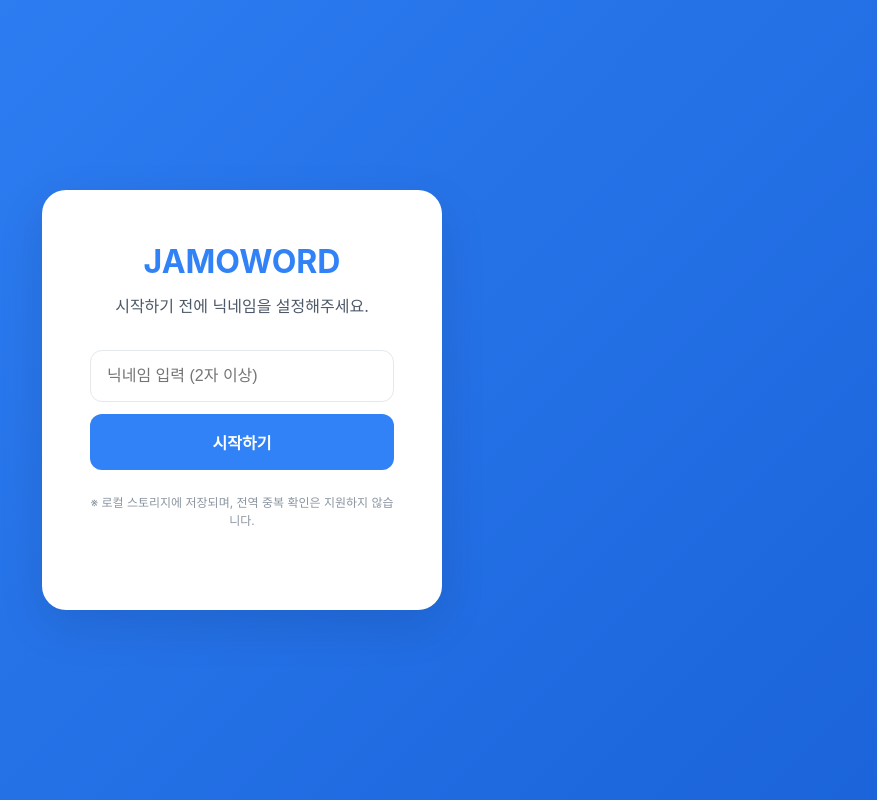
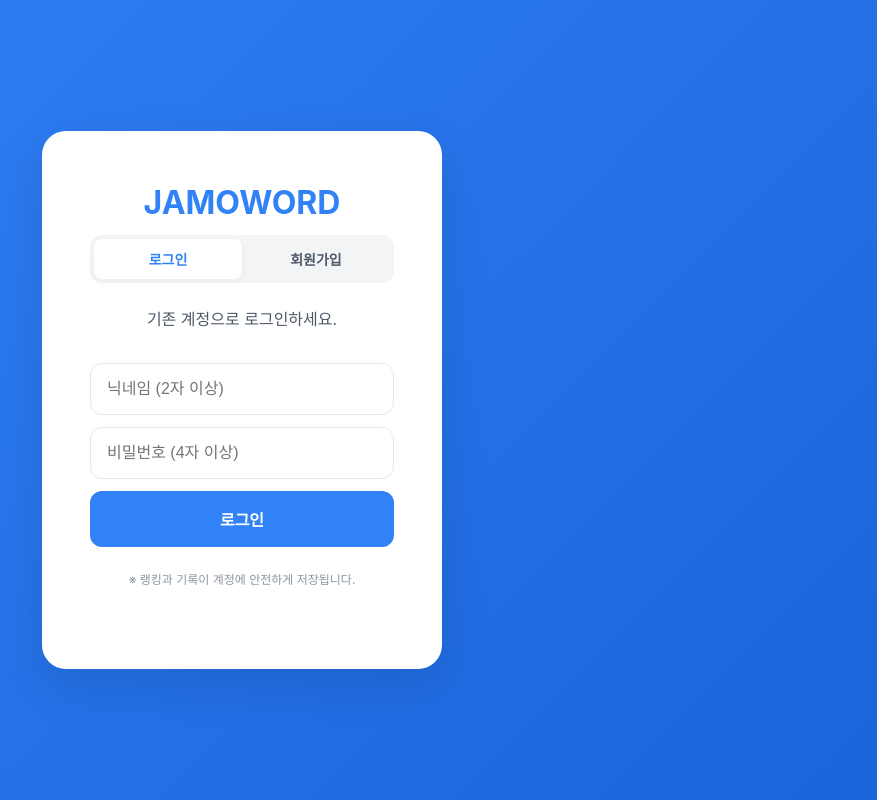
Before and after one commit to TheSkyEmbraces/jamoword, a React (Create React App) app: page / in a window 1280 px wide. Shown: the whole page, without its empty margins (398-1275 px from the left). Built offline with nearby package versions, Linux system fonts and the light colour scheme.

Commit message:
회원가입, 로그인 기능 추가

```diff
--- a/api/db.js
+++ b/api/db.js
@@ -24,5 +24,8 @@ export async function connectToDatabase() {
   await collection.createIndex({ timestamp: 1 });
   await collection.createIndex({ nickname: 1, type: 1, size: 1 });
 
+  const usersCollection = db.collection('users');
+  await usersCollection.createIndex({ nickname: 1 }, { unique: true });
+
   return { client, db };
 }
--- a/package.json
+++ b/package.json
@@ -11,6 +11,7 @@
     "@types/node": "^16.7.13",
     "@types/react": "^19.0.0",
     "@types/react-dom": "^19.0.0",
+    "bcryptjs": "^3.0.3",
     "cors": "^2.8.6",
     "mongodb": "^7.2.0",
     "react": "^19.2.5",
@@ -44,6 +45,7 @@
     ]
   },
   "devDependencies": {
+    "@types/bcryptjs": "^3.0.0",
     "@types/cors": "^2.8.19",
     "@types/mongodb": "^4.0.7",
     "@vercel/node": "^5.7.13"
--- a/src/App.css
+++ b/src/App.css
@@ -169,6 +169,78 @@ body {
   justify-content: center;
   align-items: center;
   border-radius: 50%;
+  position: relative;
+}
+
+.nav-item.profile:hover .logout-tooltip {
+  opacity: 1;
+  visibility: visible;
+  transform: translateX(-50%) translateY(0);
+}
+
+.logout-tooltip {
+  position: absolute;
+  top: 40px;
+  left: 50%;
+  transform: translateX(-50%) translateY(-10px);
+  background: var(--color-text-primary);
+  color: white;
+  padding: 4px 12px;
+  border-radius: 6px;
+  font-size: 11px;
+  font-weight: 600;
+  white-space: nowrap;
+  opacity: 0;
+  visibility: hidden;
+  transition: var(--transition-smooth);
+  pointer-events: none;
+}
+
+.logout-tooltip::after {
+  content: '';
+  position: absolute;
+  top: -4px;
+  left: 50%;
+  transform: translateX(-50%);
+  border-left: 4px solid transparent;
+  border-right: 4px solid transparent;
+  border-bottom: 4px solid var(--color-text-primary);
+}
+
+/* ... existing styles ... */
+
+.auth-tabs {
+  display: flex;
+  background: var(--color-bg-secondary);
+  padding: 4px;
+  border-radius: var(--radius-md);
+  margin-bottom: 24px;
+}
+
+.auth-tabs button {
+  flex: 1;
+  padding: 10px;
+  border: none;
+  background: none;
+  font-weight: 700;
+  font-size: 14px;
+  color: var(--color-text-secondary);
+  cursor: pointer;
+  border-radius: 8px;
+  transition: var(--transition-smooth);
+}
+
+.auth-tabs button.active {
+  background: white;
+  color: var(--color-toss-blue);
+  box-shadow: var(--shadow-low);
+}
+
+.auth-error {
+  color: #ff4b4b;
+  font-size: 13px;
+  font-weight: 600;
+  margin-top: -4px;
 }
 
 /* Dashboard Styles */
--- a/src/App.tsx
+++ b/src/App.tsx
@@ -31,7 +31,9 @@ const API_URL = process.env.NODE_ENV === 'production'
 
 function App() {
   const [userNickname, setUserNickname] = useState<string | null>(localStorage.getItem('jamoword_nickname'));
+  const [authMode, setAuthMode] = useState<'login' | 'signup'>('login');
   const [nicknameInput, setNicknameInput] = useState('');
+  const [passwordInput, setPasswordInput] = useState('');
   const [currentMode, setCurrentMode] = useState<GameMode | null>(null);
   const [gameState, setGameState] = useState<GameState | null>(null);
   const [isRankingOpen, setIsRankingOpen] = useState(false);
@@ -40,10 +42,50 @@ function App() {
   const [isLoadingRankings, setIsLoadingRankings] = useState(false);
   const [personalBest, setPersonalBest] = useState<number>(0);
   const [totalStats, setTotalStats] = useState<{normal: number, timeattack: number, infinite: number}>({normal: 0, timeattack: 0, infinite: 0});
+  const [authError, setAuthError] = useState<string | null>(null);
 
+  const handleAuth = async () => {
+    setAuthError(null);
+    if (nicknameInput.trim().length < 2) {
+      setAuthError('닉네임을 2자 이상 입력해주세요.');
+      return;
+    }
+    if (passwordInput.length < 4) {
+      setAuthError('비밀번호를 4자 이상 입력해주세요.');
+      return;
+    }
 
+    try {
+      const endpoint = authMode === 'login' ? '/auth/login' : '/auth/signup';
+      const response = await fetch(`${API_URL}${endpoint}`, {
+        method: 'POST',
+        headers: { 'Content-Type': 'application/json' },
+        body: JSON.stringify({ nickname: nicknameInput, password: passwordInput }),
+      });
 
-    // Helper: Fetch Personal Best from Server
+      const data = await response.json();
+
+      if (response.ok) {
+        localStorage.setItem('jamoword_nickname', data.nickname);
+        setUserNickname(data.nickname);
+        setNicknameInput('');
+        setPasswordInput('');
+      } else {
+        setAuthError(data.error || '인증에 실패했습니다.');
+      }
+    } catch (error) {
+      setAuthError('서버와의 통신에 실패했습니다.');
+    }
+  };
+
+  const handleLogout = () => {
+    localStorage.removeItem('jamoword_nickname');
+    setUserNickname(null);
+    setCurrentMode(null);
+    setGameState(null);
+  };
+
+  // Helper: Fetch Personal Best from Server
   const getRemotePersonalBest = useCallback(async (type: string, size: number) => {
     if (!userNickname) return 0;
     try {
@@ -467,7 +509,10 @@ function App() {
       </div>
       <div className="header-right">
         <div className="nav-item" onClick={() => setIsRankingOpen(true)}>🏆 Rankings</div>
-        <div className="nav-item profile" title={userNickname || ''}>{userNickname ? userNickname[0] : '👤'}</div>
+        <div className="nav-item profile" title={userNickname || ''} onClick={handleLogout}>
+          {userNickname ? userNickname[0] : '👤'}
+          <span className="logout-tooltip">로그아웃</span>
+        </div>
       </div>
     </header>
   );
@@ -485,18 +530,29 @@ function App() {
       <div className="App premium onboarding">
         <div className="onboarding-card">
           <h1>JAMOWORD</h1>
-          <p>시작하기 전에 닉네임을 설정해주세요.</p>
+          <div className="auth-tabs">
+            <button className={authMode === 'login' ? 'active' : ''} onClick={() => {setAuthMode('login'); setAuthError(null);}}>로그인</button>
+            <button className={authMode === 'signup' ? 'active' : ''} onClick={() => {setAuthMode('signup'); setAuthError(null);}}>회원가입</button>
+          </div>
+          <p>{authMode === 'login' ? '기존 계정으로 로그인하세요.' : '새로운 계정을 만들어보세요.'}</p>
           <div className="input-group">
             <input
               type="text"
-              placeholder="닉네임 입력 (2자 이상)"
+              placeholder="닉네임 (2자 이상)"
               value={nicknameInput}
               onChange={(e) => setNicknameInput(e.target.value)}
-              onKeyDown={(e) => e.key === 'Enter' && registerNickname()}
             />
-            <button onClick={registerNickname}>시작하기</button>
+            <input
+              type="password"
+              placeholder="비밀번호 (4자 이상)"
+              value={passwordInput}
+              onChange={(e) => setPasswordInput(e.target.value)}
+              onKeyDown={(e) => e.key === 'Enter' && handleAuth()}
+            />
+            {authError && <p className="auth-error">{authError}</p>}
+            <button onClick={handleAuth}>{authMode === 'login' ? '로그인' : '가입하기'}</button>
           </div>
-          <p className="notice">※ 로컬 스토리지에 저장되며, 전역 중복 확인은 지원하지 않습니다.</p>
+          <p className="notice">※ 랭킹과 기록이 계정에 안전하게 저장됩니다.</p>
         </div>
       </div>
     );
```
Also changed, not shown: api/auth/login.js (added, +61 -0 lines), api/auth/signup.js (added, +72 -0 lines), 1 other file (tests, documents, lock files or other folders).
